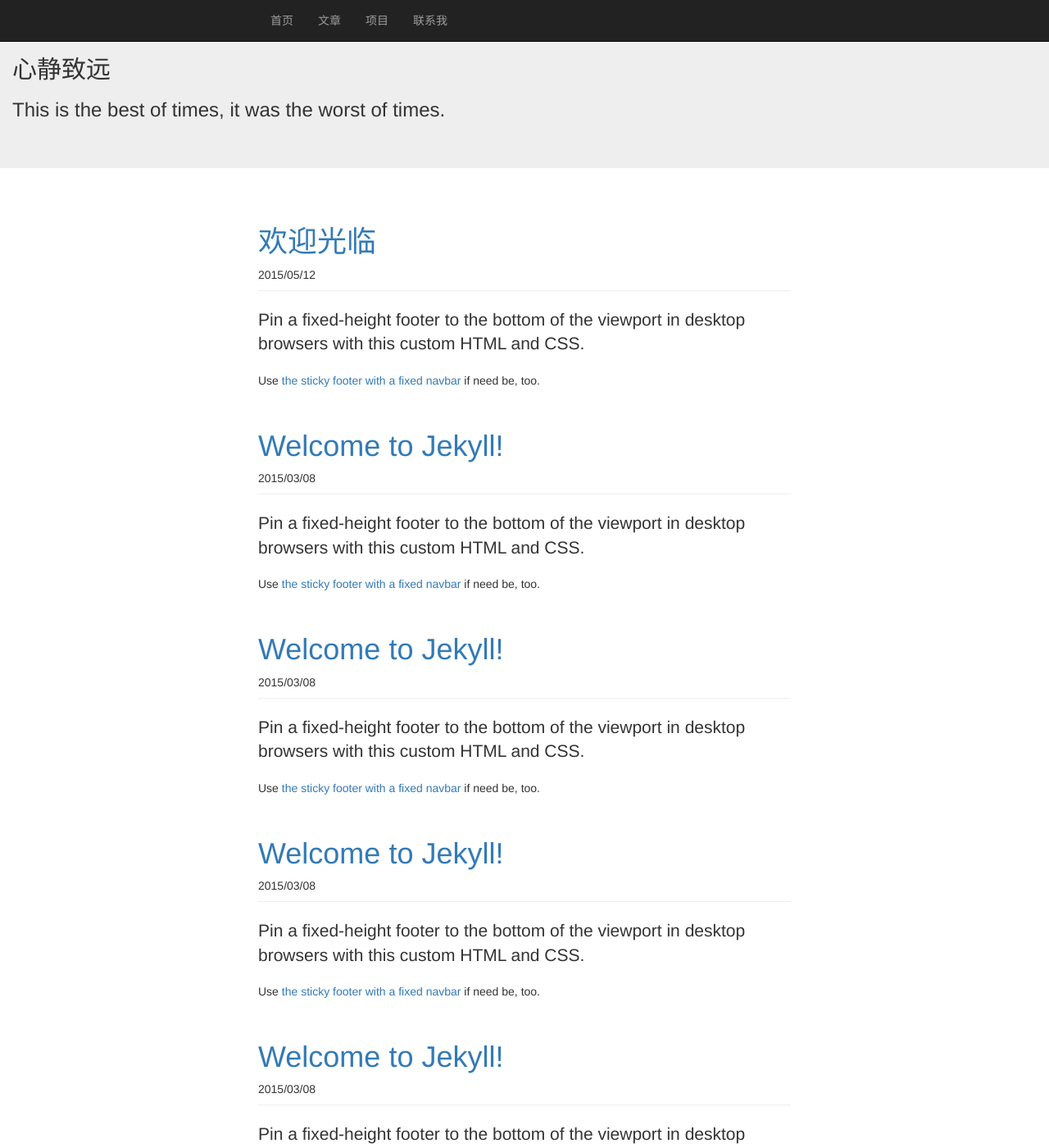
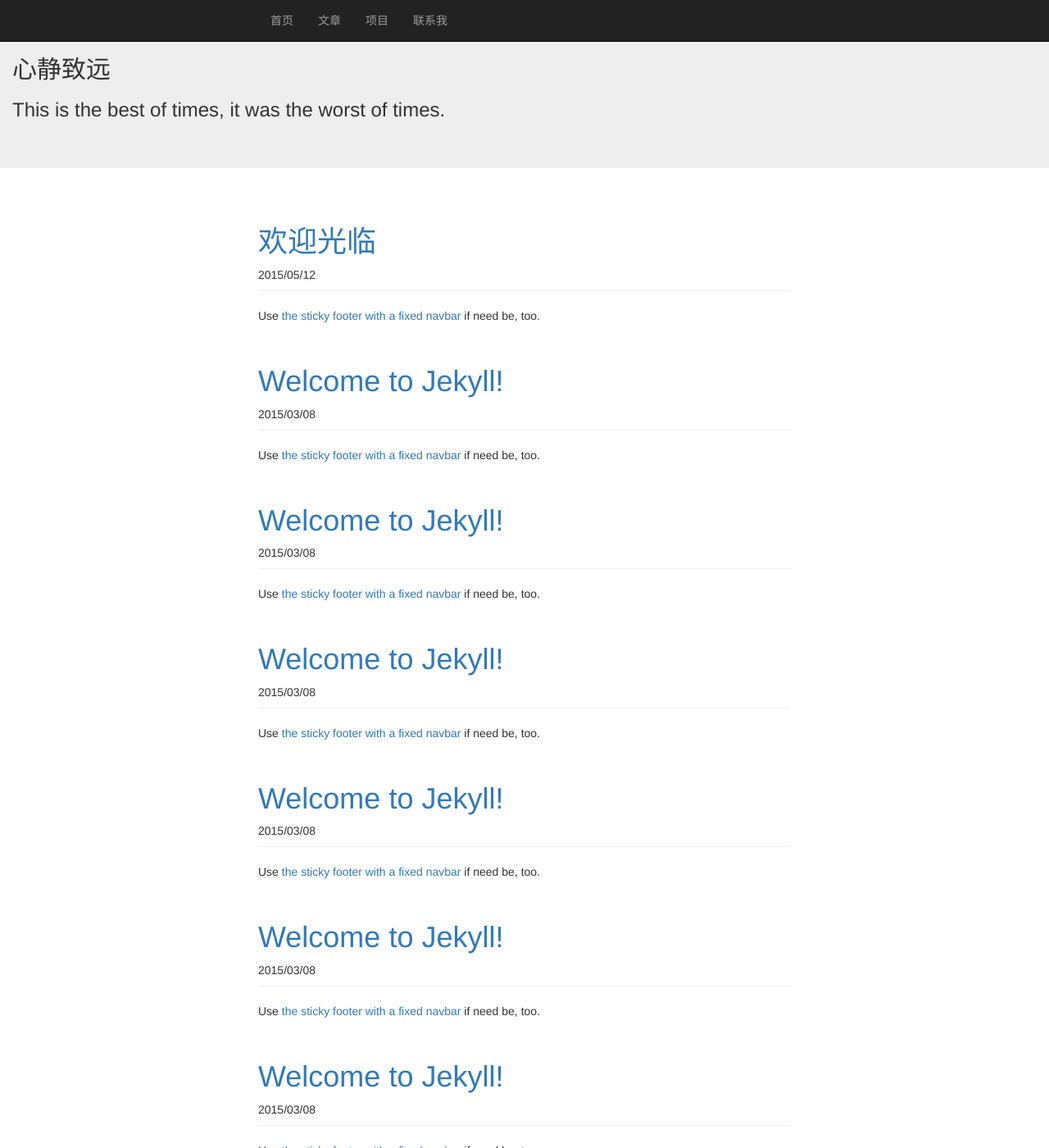
Before and after one commit to jinchangle/xiashuangxi.github.io, a Jekyll site: the page built from index.html, in a window 1280 px wide and 1400 px high. Shown: the whole window at 82% size. Built offline with Jekyll 4.4.1, drawn with Linux system fonts in a browser that asks for light colours; some of the changed text lies outside the part shown.

Commit message:
Please enter the commit message for your changes. Lines starting  with '' will be ignored, and an empty message aborts the commit.  On branch master  Your branch is up-to-date with 'origin/master'.
 Changes to be committed:
	modified:   _layouts/default.html

```diff
--- a/_layouts/default.html
+++ b/_layouts/default.html
@@ -12,7 +12,7 @@
                 <h1>{{ post.title }}</h1>
             </a>{{ post.date| date:"%Y/%m/%d" }}
         </div>
-        <p class="lead">Pin a fixed-height footer to the bottom of the viewport in desktop browsers with this custom HTML and CSS.</p>
+        <p class="lead">{{ page.content }}</p>
         <p>Use <a href="../sticky-footer-navbar">the sticky footer with a fixed navbar</a> if need be, too.</p>
     </div>
 {% endfor %}
```
